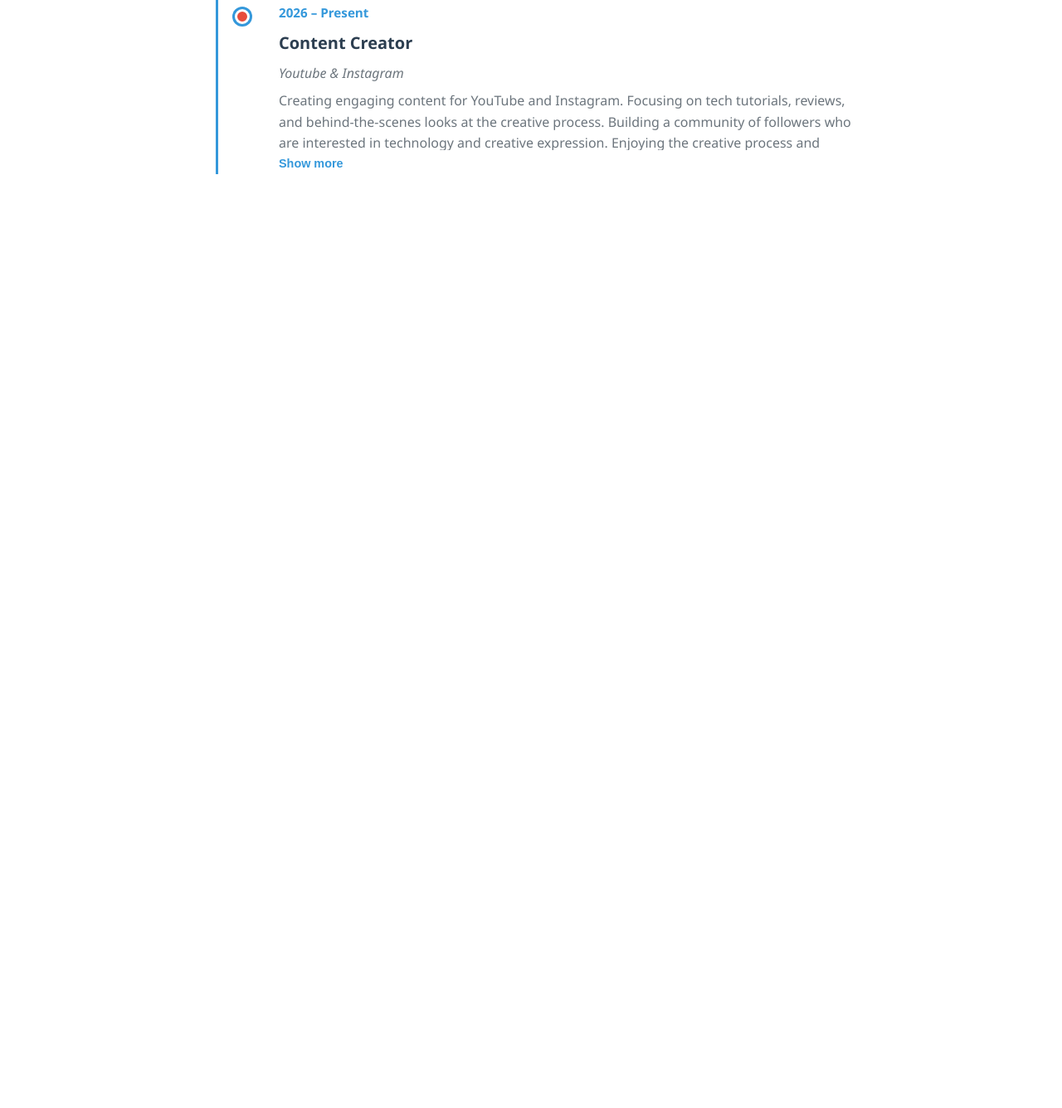
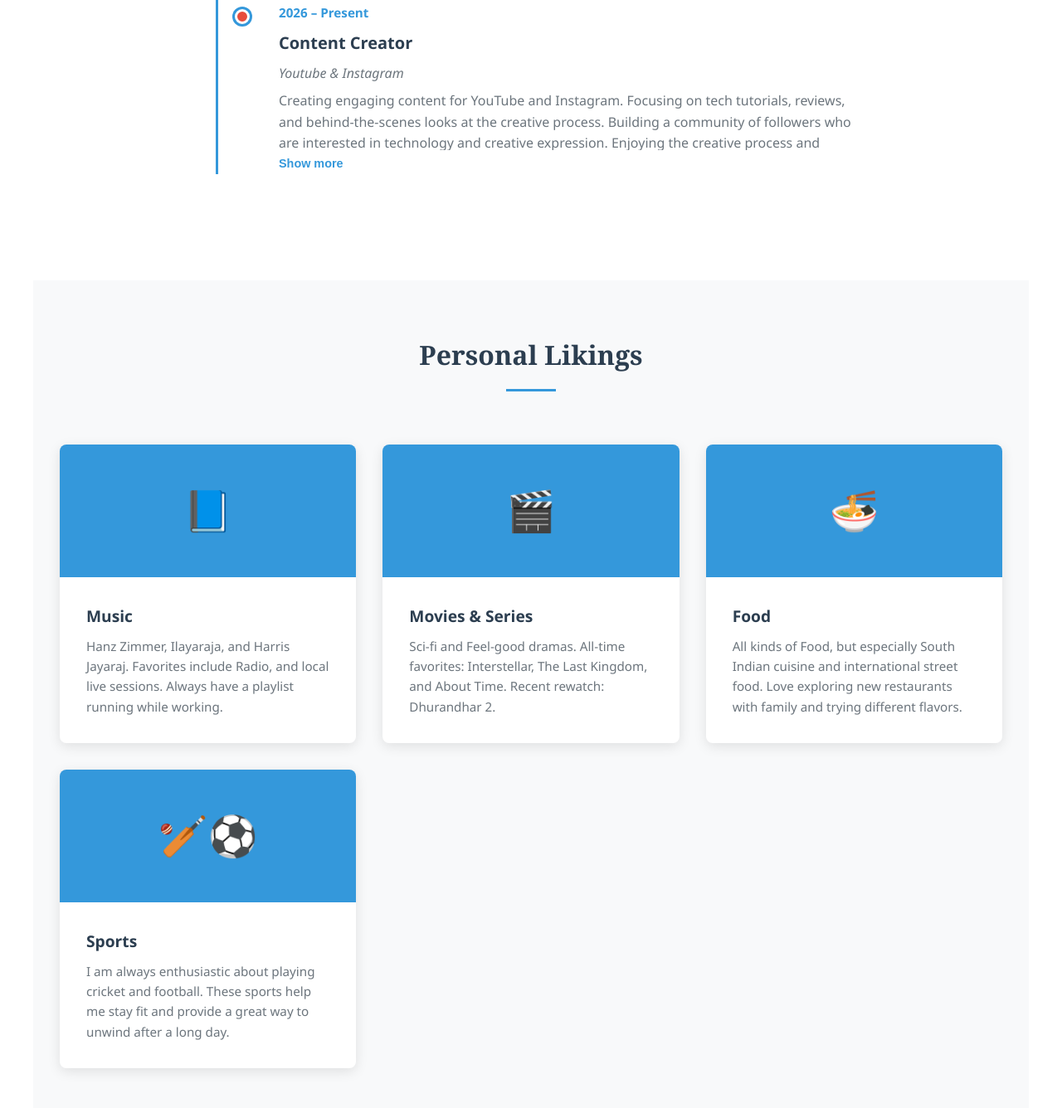
Before and after one commit to GUG-2005/Portfolio, a plain HTML site: page index.html in a window 1280 px wide. Shown: the part 2077-3413 px from the top of the page at 83% size. Before the commit the page ends 2415 px from the top, so only its background shows below. Drawn offline with Linux system fonts and the light colour scheme.

Commit message:
Adding all the interests HTML, CSS & JS

```diff
--- a/css/style.css
+++ b/css/style.css
@@ -343,3 +343,55 @@ ul {
 .show-more-btn:hover {
   color: var(--color-accent);
 }
+
+/* ===== Interests Cards ===== */
+.cards-grid {
+  display: grid;
+  grid-template-columns: repeat(3, 1fr);
+  gap: var(--spacing-lg);
+}
+
+.card {
+  background-color: var(--color-bg-card);
+  border-radius: var(--border-radius);
+  box-shadow: 0 4px 15px var(--color-shadow);
+  overflow: hidden;
+  transition: transform var(--transition-speed), box-shadow var(--transition-speed);
+  opacity: 0;
+  transform: translateY(20px);
+}
+
+.card.visible {
+  opacity: 1;
+  transform: translateY(0);
+}
+
+.card:hover {
+  transform: translateY(-8px);
+  box-shadow: 0 12px 30px var(--color-shadow);
+}
+
+.card-image {
+  height: 160px;
+  background-color: var(--color-primary-light);
+  display: flex;
+  align-items: center;
+  justify-content: center;
+  font-size: 3rem;
+  color: var(--color-text-inverse);
+}
+
+.card-body {
+  padding: var(--spacing-lg);
+}
+
+.card-title {
+  font-size: 1.2rem;
+  color: var(--color-primary);
+  margin-bottom: var(--spacing-sm);
+}
+
+.card-text {
+  color: var(--color-text-secondary);
+  font-size: 0.95rem;
+}
--- a/index.html
+++ b/index.html
@@ -83,6 +83,44 @@
       </article>
     </div>
   </section>
+
+  <!-- Personal Likings / Interests -->
+  <section id="interests" class="section section-alt">
+    <h2 class="section-title">Personal Likings</h2>
+    <div class="cards-grid">
+      <article class="card">
+        <div class="card-image" aria-hidden="true">📘</div>
+        <div class="card-body">
+          <h3 class="card-title">Music</h3>
+          <p class="card-text">Hanz Zimmer, Ilayaraja, and Harris Jayaraj. Favorites include Radio, and local live sessions. Always have a playlist running while working.</p>
+        </div>
+      </article>
+
+      <article class="card">
+        <div class="card-image" aria-hidden="true">🎬</div>
+        <div class="card-body">
+          <h3 class="card-title">Movies & Series</h3>
+          <p class="card-text">Sci-fi and Feel-good dramas. All-time favorites: Interstellar, The Last Kingdom, and About Time. Recent rewatch: Dhurandhar 2.</p>
+        </div>
+      </article>
+
+      <article class="card">
+        <div class="card-image" aria-hidden="true">🍜</div>
+        <div class="card-body">
+          <h3 class="card-title">Food</h3>
+          <p class="card-text">All kinds of Food, but especially South Indian cuisine and international street food. Love exploring new restaurants with family and trying different flavors.</p>
+        </div>
+      </article>
+
+      <article class="card">
+        <div class="card-image" aria-hidden="true">🏏⚽</div>
+        <div class="card-body">
+          <h3 class="card-title">Sports</h3>
+          <p class="card-text">I am always enthusiastic about playing cricket and football. These sports help me stay fit and provide a great way to unwind after a long day.</p>
+        </div>
+      </article>
+    </div>
+  </section>
   <script src="js/main.js"></script>
 </body>
 </html>
```
